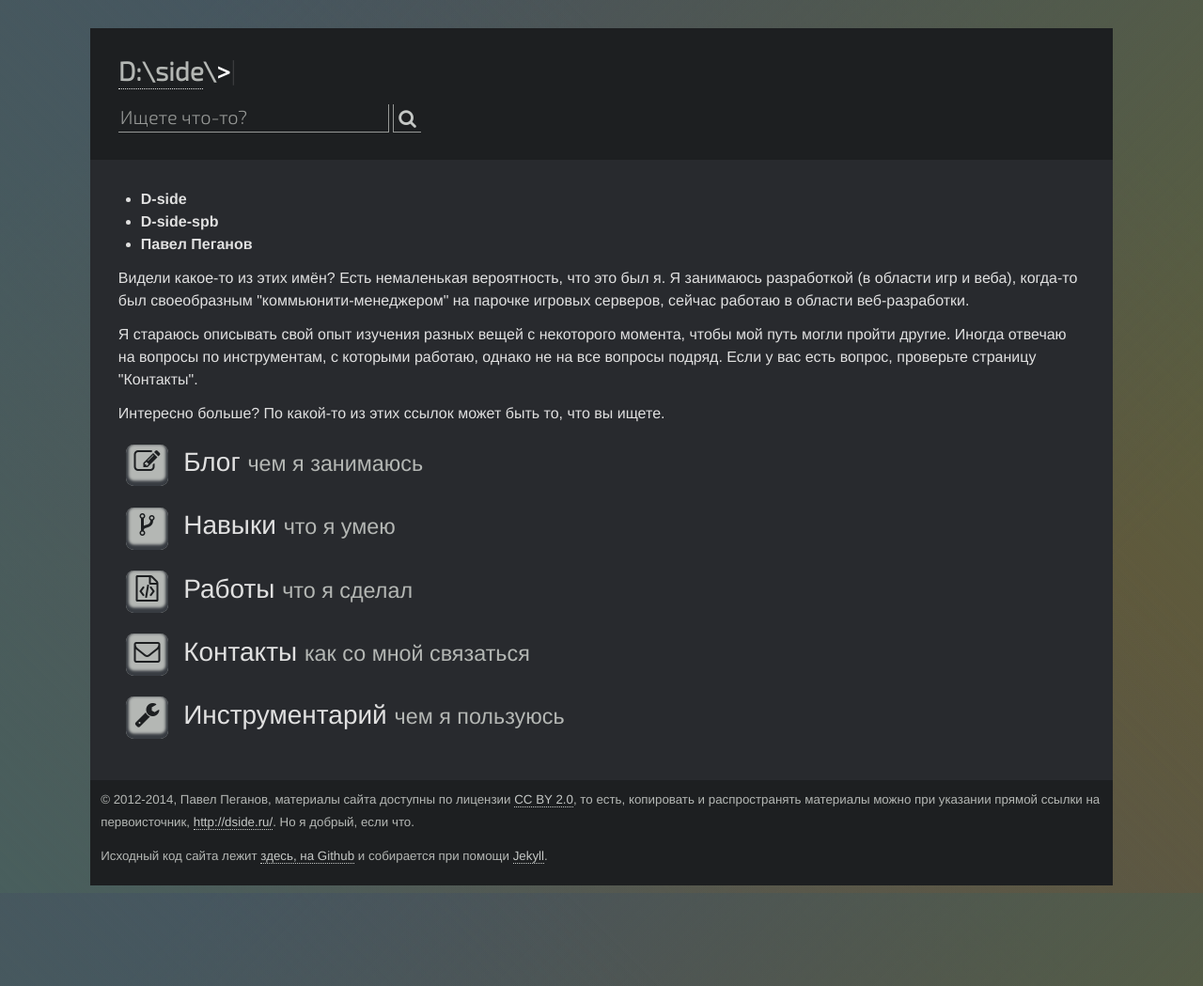
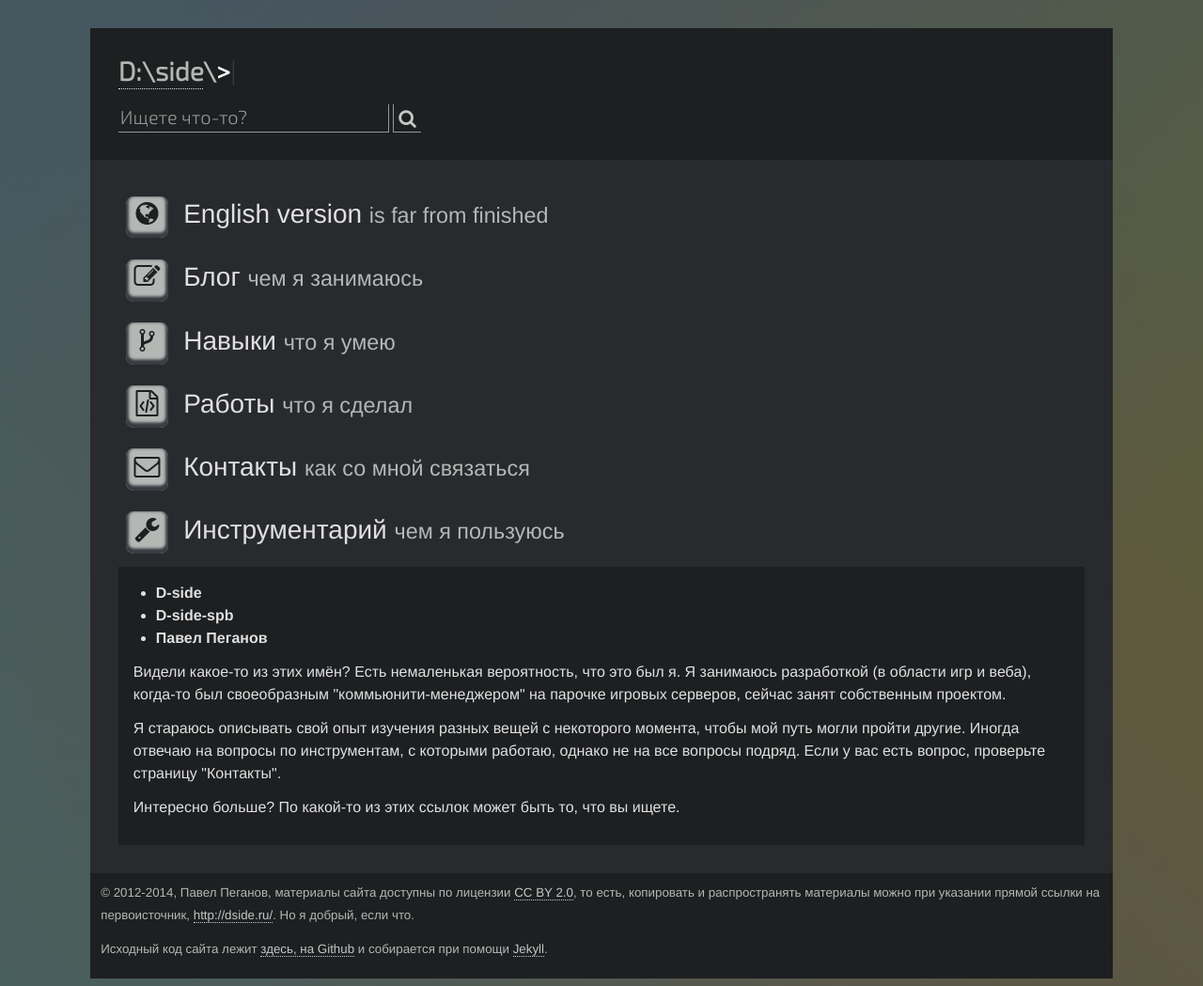
Before and after one commit to D-side/d-side.github.io, a Jekyll site: the page built from index.html, in a window 1280 px wide. Shown: the whole page at 94% size. Built offline with Jekyll 4.4.1, drawn with Linux system fonts in a browser that asks for light colours.

Commit message:
Long-standing changes

```diff
--- a/index.html
+++ b/index.html
@@ -2,18 +2,22 @@
 layout: page
 icon: home
 ---
-<ul style="margin-top:0;">
-<li><strong>D-side</strong></li>
-<li><strong>D-side-spb</strong></li>
-<li><strong>Павел Пеганов</strong></li>
-</ul>
-<p>Видели какое-то из этих имён? Есть немаленькая вероятность, что это был я. Я занимаюсь разработкой (в области игр и веба), когда-то был своеобразным "коммьюнити-менеджером" на парочке игровых серверов, сейчас работаю в области веб-разработки.</p>
-<p>Я стараюсь описывать свой опыт изучения разных вещей с некоторого момента, чтобы мой путь могли пройти другие. Иногда отвечаю на вопросы по инструментам, с которыми работаю, однако не на все вопросы подряд. Если у вас есть вопрос, проверьте страницу "Контакты".</p>
-<p>Интересно больше? По какой-то из этих ссылок может быть то, что вы ищете.</p>
 <nav>
+	<a href="/en/"><i class="fa fa-globe"></i> English version <small>is far from finished</small></a>
 	<a href="/blog/"><i class="fa fa-edit"></i> Блог <small>чем я занимаюсь</small></a>
 	<a href="/skills/"><i class="fa fa-code-fork"></i> Навыки <small>что я умею</small></a>
 	<a href="/works/"><i class="fa fa-file-code-o"></i> Работы <small>что я сделал</small></a>
 	<a href="/contact/"><i class="fa fa-envelope-o"></i> Контакты <small>как со мной связаться</small></a>
 	<a href="/tools/"><i class="fa fa-wrench"></i> Инструментарий <small>чем я пользуюсь</small></a>
+
 </nav>
+<article class="post">
+	<ul style="margin-top:0;">
+	<li><strong>D-side</strong></li>
+	<li><strong>D-side-spb</strong></li>
+	<li><strong>Павел Пеганов</strong></li>
+	</ul>
+	<p>Видели какое-то из этих имён? Есть немаленькая вероятность, что это был я. Я занимаюсь разработкой (в области игр и веба), когда-то был своеобразным "коммьюнити-менеджером" на парочке игровых серверов, сейчас занят собственным проектом.</p>
+	<p>Я стараюсь описывать свой опыт изучения разных вещей с некоторого момента, чтобы мой путь могли пройти другие. Иногда отвечаю на вопросы по инструментам, с которыми работаю, однако не на все вопросы подряд. Если у вас есть вопрос, проверьте страницу "Контакты".</p>
+	<p>Интересно больше? По какой-то из этих ссылок может быть то, что вы ищете.</p>
+</article>
```
Also changed, not shown: _posts/2014-12-05-atom-bomb.md (+4 -0 lines), 1 other file.
